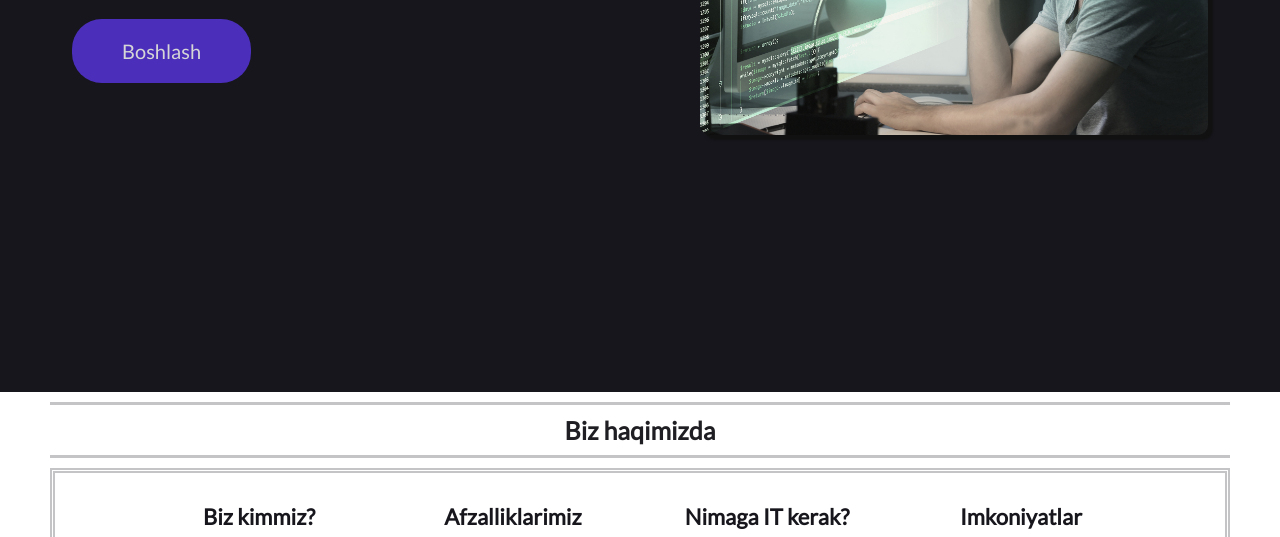
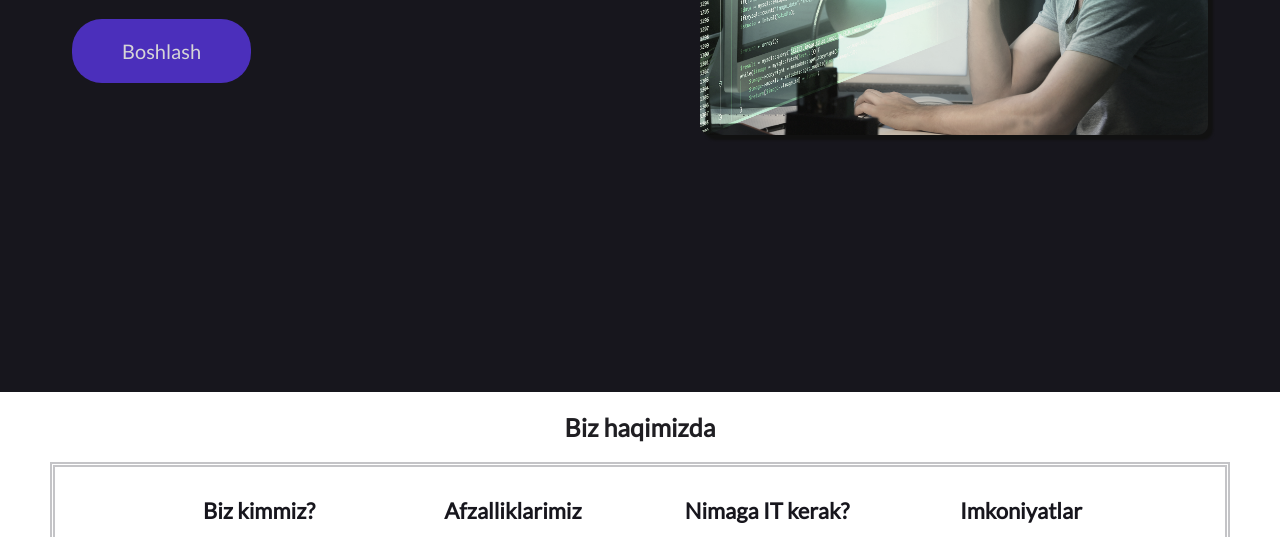
Before and after one commit to sanjarbek-ismatov/codestack, a plain HTML site: page index.html in a window 1280 px wide. Shown: the part 365-902 px from the top of the page. Drawn offline with nearby package versions, Linux system fonts and the light colour scheme.

Commit message:
Update style.css

```diff
--- a/css/style.css
+++ b/css/style.css
@@ -122,9 +122,6 @@ main{
   font-weight: bold;
   padding: 10px 0;
   margin: 10px 50px;
-  border: solid #c4c4c7;
-  border-left: 1px;
-  border-right: 1px;
 
 }
 .courses{
```
